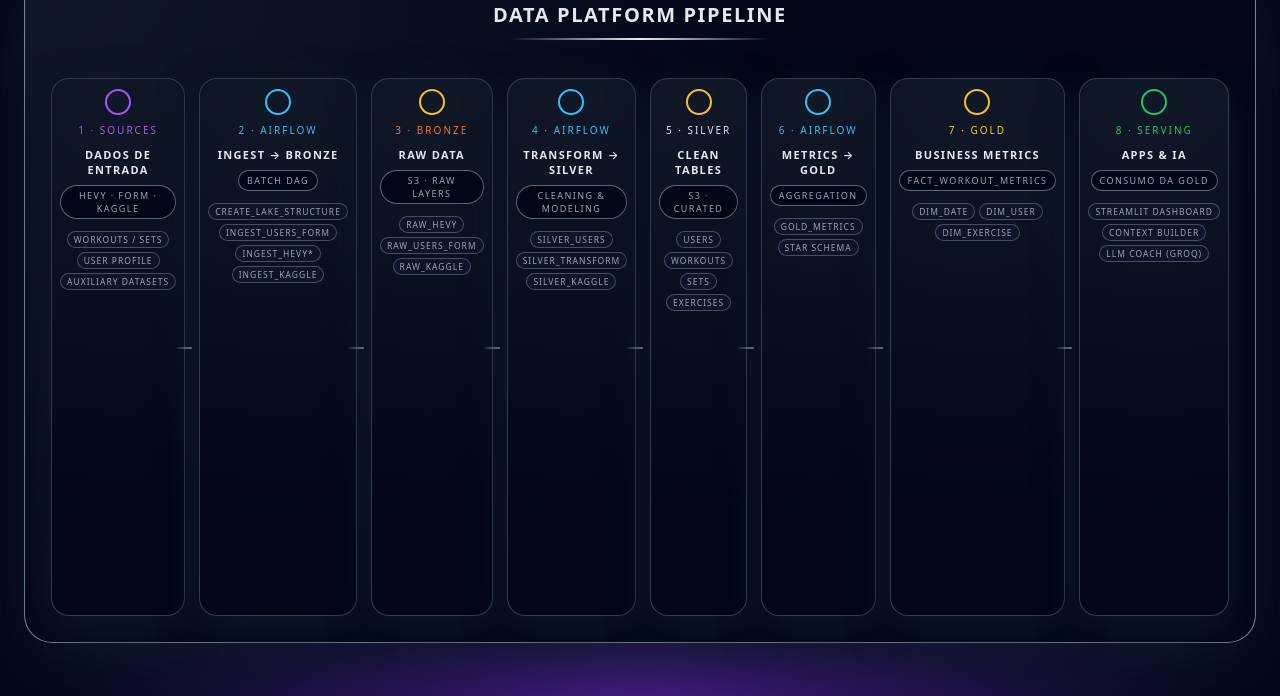
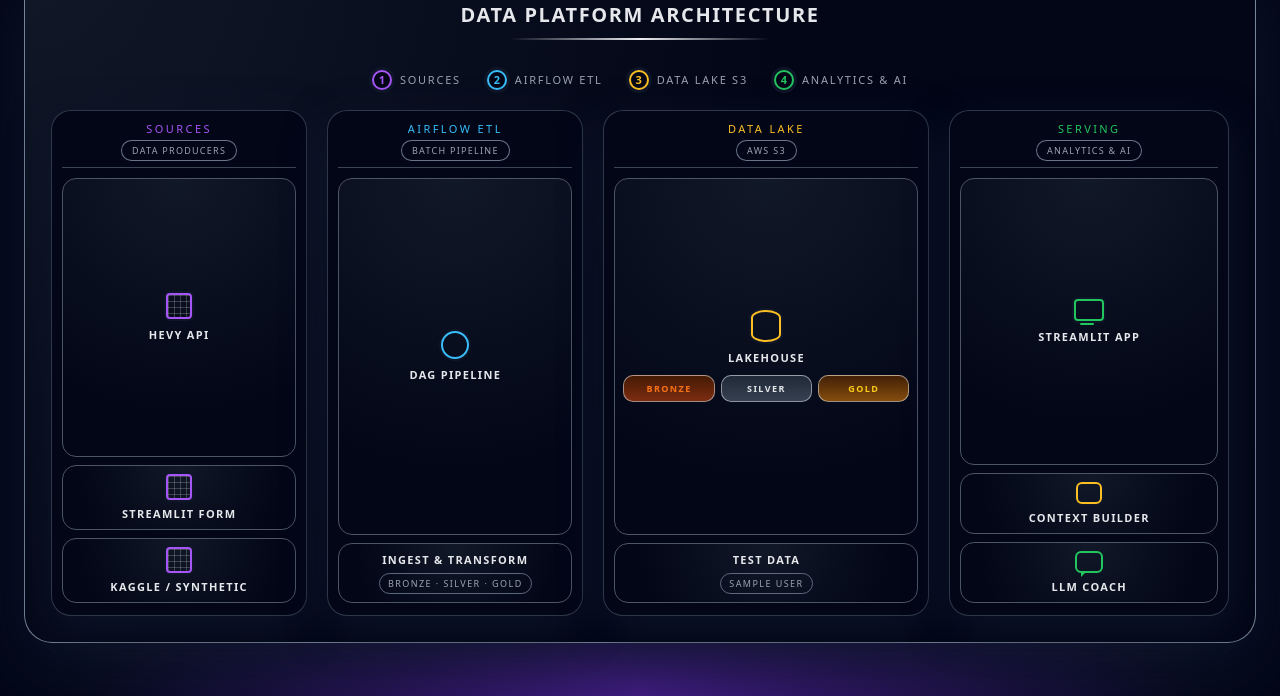
Before and after one commit to DaviSassoL/DaviSassoL.github.io, a plain HTML site: page arquitetura.html in a window 1280 px wide. Shown: the part 104-800 px from the top of the page. Drawn offline with Linux system fonts and the light colour scheme.

Commit message:
Refactor architecture HTML and CSS structure

```diff
--- a/arquitetura.html
+++ b/arquitetura.html
@@ -54,10 +54,10 @@
       flex-direction: column;
     }
 
-    /* HEADER -------------------------------------------------- */
+    /* HEADER ------------------------------------ */
     .header {
       text-align: center;
-      margin-bottom: 18px;
+      margin-bottom: 16px;
     }
 
     .header-title {
@@ -88,74 +88,146 @@
       border-radius: 999px;
     }
 
-    /* PIPELINE PRINCIPAL -------------------------------------- */
-    .pipeline {
-      flex: 1;
-      margin-top: 20px;
+    /* STEPPER ----------------------------------- */
+    .pipeline-strip {
+      margin: 14px auto 10px;
+      max-width: 780px;
       display: flex;
-      align-items: stretch;
+      align-items: center;
       justify-content: space-between;
-      gap: 14px;
+      gap: 10px;
     }
 
-    .stage {
+    .step {
       flex: 1;
-      position: relative;
-      border-radius: 18px;
-      border: 1px solid rgba(55, 65, 81, 0.9);
-      background: radial-gradient(circle at top, #111827 0, #020617 80%);
-      padding: 10px 8px;
       display: flex;
-      flex-direction: column;
       align-items: center;
       gap: 8px;
-      box-shadow: 0 16px 40px rgba(15, 23, 42, 0.85);
     }
 
-    /* “setas” suaves entre os blocos */
-    .stage::after {
+    .step:not(:last-child)::after {
       content: "";
-      position: absolute;
-      top: 50%;
-      right: -8px;
-      width: 16px;
+      flex: 1;
       height: 2px;
       background: linear-gradient(
         90deg,
         rgba(148, 163, 184, 0.1),
-        rgba(148, 163, 184, 0.9)
+        rgba(148, 163, 184, 0.8),
+        rgba(148, 163, 184, 0.1)
       );
       border-radius: 999px;
+      margin-left: 8px;
     }
 
-    .stage:last-child::after {
-      display: none;
+    .step-circle {
+      width: 20px;
+      height: 20px;
+      border-radius: 999px;
+      border: 2px solid rgba(148, 163, 184, 0.9);
+      display: flex;
+      align-items: center;
+      justify-content: center;
+      font-size: 11px;
+      font-weight: 600;
+      background: #020617;
+      box-shadow: 0 0 0 3px rgba(15, 23, 42, 0.95);
     }
 
-    .stage-title {
-      font-size: 10px;
+    .step-label {
+      font-size: 11px;
+      letter-spacing: 0.16em;
       text-transform: uppercase;
-      letter-spacing: 0.2em;
-      text-align: center;
+      color: var(--muted);
+      white-space: nowrap;
     }
 
-    .stage.sources   .stage-title { color: var(--accent-source); }
-    .stage.ingest    .stage-title { color: var(--accent-ingest); }
-    .stage.bronze    .stage-title { color: var(--bronze); }
-    .stage.silver    .stage-title { color: var(--silver); }
-    .stage.gold      .stage-title { color: var(--gold); }
-    .stage.serving   .stage-title { color: var(--accent-serve); }
+    .step.sources .step-circle { border-color: var(--accent-source); color: var(--accent-source); }
+    .step.ingest  .step-circle { border-color: var(--accent-ingest); color: var(--accent-ingest); }
+    .step.lake    .step-circle { border-color: var(--accent-lake);   color: var(--accent-lake); }
+    .step.serve   .step-circle { border-color: var(--accent-serve);  color: var(--accent-serve); }
 
-    .stage-label {
+    /* GRID COLUNAS ------------------------------ */
+    .columns {
+      flex: 1;
+      margin-top: 6px;
+      display: grid;
+      grid-template-columns: 1.1fr 1.1fr 1.4fr 1.2fr;
+      column-gap: 20px;
+      padding-top: 4px;
+    }
+
+    .col {
+      border-radius: 20px;
+      border: 1px solid rgba(55, 65, 81, 0.85);
+      padding: 10px 10px 12px;
+      display: flex;
+      flex-direction: column;
+      gap: 8px;
+      box-shadow: 0 14px 40px rgba(15, 23, 42, 0.8);
+      background: linear-gradient(180deg, #020617 0, #020617 40%, #020617 100%);
+    }
+
+    .col-header {
+      text-align: center;
+      padding-bottom: 6px;
+      border-bottom: 1px solid rgba(75, 85, 99, 0.8);
+      margin-bottom: 2px;
+    }
+
+    .col-title {
+      font-size: 11px;
+      text-transform: uppercase;
+      letter-spacing: 0.22em;
+    }
+
+    .col.sources .col-title { color: var(--accent-source); }
+    .col.ingest  .col-title { color: var(--accent-ingest); }
+    .col.lake    .col-title { color: var(--accent-lake); }
+    .col.serve   .col-title { color: var(--accent-serve); }
+
+    .col-tag {
+      margin-top: 4px;
+      display: inline-flex;
+      padding: 3px 10px;
+      border-radius: 999px;
+      border: 1px solid rgba(148, 163, 184, 0.7);
+      font-size: 9px;
+      text-transform: uppercase;
+      letter-spacing: 0.14em;
+      color: var(--muted);
+      background: #020617;
+    }
+
+    /* BOXES ------------------------------------- */
+    .box {
+      flex: 1;
+      border-radius: 14px;
+      border: 1px solid var(--border-box);
+      background: radial-gradient(circle at top, #111827 0, #020617 80%);
+      display: flex;
+      flex-direction: column;
+      align-items: center;
+      justify-content: center;
+      padding: 10px 8px;
+      gap: 8px;
+    }
+
+    .box.small {
+      flex: 0 0 auto;
+      padding: 8px 6px;
+      gap: 6px;
+    }
+
+    .box-label {
       font-size: 11px;
       font-weight: 600;
       letter-spacing: 0.12em;
       text-transform: uppercase;
       text-align: center;
-      margin-top: 2px;
+      white-space: nowrap;
     }
 
-    .stage-tag {
+    .box-tag {
       font-size: 9px;
       text-transform: uppercase;
       letter-spacing: 0.16em;
@@ -163,70 +235,161 @@
       border-radius: 999px;
       border: 1px solid rgba(148, 163, 184, 0.6);
       color: var(--muted);
-      text-align: center;
-      background: #020617;
     }
 
-    .chip-row {
-      margin-top: 4px;
-      display: flex;
-      flex-wrap: wrap;
-      justify-content: center;
-      gap: 4px;
+    /* ÍCONES BEM SIMPLES ----------------------- */
+    .icon-grid,
+    .icon-gear,
+    .icon-cylinder,
+    .icon-screen,
+    .icon-chat,
+    .icon-context {
+      position: relative;
     }
 
-    .chip {
-      font-size: 8.5px;
-      text-transform: uppercase;
-      letter-spacing: 0.12em;
-      padding: 2px 6px;
-      border-radius: 999px;
-      border: 1px solid rgba(148, 163, 184, 0.4);
-      color: var(--muted);
-      white-space: nowrap;
-      background: rgba(15, 23, 42, 0.95);
-    }
-
-    /* Ícones muito simples ------------------------------------ */
-    .icon {
-      width: 26px;
-      height: 26px;
-      border-radius: 999px;
-      border: 2px solid rgba(148, 163, 184, 0.8);
+    .icon-grid::before {
+      content: "";
+      width: 22px;
+      height: 22px;
+      border-radius: 4px;
+      border: 2px solid var(--accent-source);
+      display: block;
+      background-image:
+        linear-gradient(#ffffff33 1px, transparent 1px),
+        linear-gradient(90deg, #ffffff33 1px, transparent 1px);
+      background-size: 6px 6px;
       box-shadow: 0 0 0 2px rgba(15, 23, 42, 0.9);
     }
 
-    .stage.sources .icon  { border-color: var(--accent-source); }
-    .stage.ingest  .icon  { border-color: var(--accent-ingest); }
-    .stage.bronze  .icon,
-    .stage.silver  .icon,
-    .stage.gold    .icon  { border-color: var(--accent-lake); }
-    .stage.serving .icon  { border-color: var(--accent-serve); }
+    .icon-gear::before {
+      content: "";
+      width: 24px;
+      height: 24px;
+      border-radius: 50%;
+      border: 2px solid var(--accent-ingest);
+      display: block;
+      box-shadow: 0 0 0 2px rgba(15, 23, 42, 0.9);
+    }
 
-    /* RESPONSIVO ---------------------------------------------- */
-    @media (max-width: 1024px) {
+    .icon-cylinder::before {
+      content: "";
+      width: 26px;
+      height: 28px;
+      border-radius: 50% / 24%;
+      border: 2px solid var(--accent-lake);
+      display: block;
+      box-shadow: 0 0 0 2px rgba(15, 23, 42, 0.9);
+    }
+
+    .icon-screen::before {
+      content: "";
+      width: 26px;
+      height: 18px;
+      border-radius: 4px;
+      border: 2px solid var(--accent-serve);
+      display: block;
+      box-shadow: 0 0 0 2px rgba(15, 23, 42, 0.9);
+    }
+
+    .icon-screen::after {
+      content: "";
+      position: absolute;
+      bottom: -4px;
+      left: 6px;
+      width: 14px;
+      height: 2px;
+      border-radius: 999px;
+      background: var(--accent-serve);
+    }
+
+    .icon-chat::before {
+      content: "";
+      width: 24px;
+      height: 18px;
+      border-radius: 6px;
+      border: 2px solid var(--accent-serve);
+      display: block;
+      position: relative;
+    }
+
+    .icon-chat::after {
+      content: "";
+      position: absolute;
+      left: 6px;
+      bottom: -4px;
+      border-width: 6px 6px 0 0;
+      border-style: solid;
+      border-color: var(--accent-serve) transparent transparent transparent;
+    }
+
+    .icon-context::before {
+      content: "";
+      width: 22px;
+      height: 18px;
+      border-radius: 6px;
+      border: 2px solid var(--accent-lake);
+      display: block;
+      box-shadow: 0 0 0 2px rgba(15, 23, 42, 0.9);
+    }
+
+    /* MEDALLION: Bronze/Silver/Gold ------------- */
+    .medallion {
+      display: flex;
+      width: 100%;
+      gap: 6px;
+      margin-top: 2px;
+    }
+
+    .med-layer {
+      flex: 1;
+      border-radius: 10px;
+      padding: 6px 4px;
+      font-size: 9px;
+      text-transform: uppercase;
+      letter-spacing: 0.16em;
+      font-weight: 600;
+      text-align: center;
+      border: 1px solid rgba(248, 250, 252, 0.5);
+    }
+
+    .med-layer.bronze {
+      background: linear-gradient(180deg, #451a03, #7c2d12);
+      color: var(--bronze);
+    }
+
+    .med-layer.silver {
+      background: linear-gradient(180deg, #1f2937, #374151);
+      color: var(--silver);
+    }
+
+    .med-layer.gold {
+      background: linear-gradient(180deg, #422006, #854d0e);
+      color: var(--gold);
+    }
+
+    /* RESPONSIVO -------------------------------- */
+    @media (max-width: 960px) {
       .diagram {
         aspect-ratio: auto;
+        padding: 16px;
       }
-      .pipeline {
-        flex-wrap: wrap;
-        row-gap: 14px;
-      }
-      .stage {
-        flex: 1 1 calc(50% - 10px);
-      }
-      .stage::after {
-        display: none;
+      .columns {
+        grid-template-columns: 1fr 1fr;
+        row-gap: 16px;
       }
     }
 
     @media (max-width: 640px) {
       body { padding: 12px; }
-      .pipeline {
+      .columns {
+        grid-template-columns: 1fr;
+      }
+      .pipeline-strip {
         flex-direction: column;
+        gap: 6px;
       }
-      .stage {
-        flex: 1 1 auto;
+      .step:not(:last-child)::after {
+        display: none;
       }
     }
   </style>
@@ -235,116 +398,119 @@
   <div class="diagram">
     <header class="header">
       <div class="header-title">INSTRUCTOR WORKOUT</div>
-      <div class="header-subtitle">DATA PLATFORM PIPELINE</div>
+      <div class="header-subtitle">DATA PLATFORM ARCHITECTURE</div>
       <div class="header-line"></div>
     </header>
 
-    <main class="pipeline">
-      <!-- 1. SOURCES -->
-      <section class="stage sources">
-        <div class="icon"></div>
-        <div class="stage-title">1 · Sources</div>
-        <div class="stage-label">Dados de Entrada</div>
-        <div class="stage-tag">Hevy · Form · Kaggle</div>
-        <div class="chip-row">
-          <span class="chip">Workouts / Sets</span>
-          <span class="chip">User Profile</span>
-          <span class="chip">Auxiliary Datasets</span>
+    <!-- ETAPAS PRINCIPAIS -->
+    <div class="pipeline-strip">
+      <div class="step sources">
+        <div class="step-circle">1</div>
+        <div class="step-label">Sources</div>
+      </div>
+      <div class="step ingest">
+        <div class="step-circle">2</div>
+        <div class="step-label">Airflow ETL</div>
+      </div>
+      <div class="step lake">
+        <div class="step-circle">3</div>
+        <div class="step-label">Data Lake S3</div>
+      </div>
+      <div class="step serve">
+        <div class="step-circle">4</div>
+        <div class="step-label">Analytics &amp; AI</div>
+      </div>
+    </div>
+
+    <!-- COLUNAS -->
+    <div class="columns">
+      <!-- SOURCES -->
+      <section class="col sources">
+        <div class="col-header">
+          <div class="col-title">Sources</div>
+          <div class="col-tag">Data Producers</div>
+        </div>
+
+        <div class="box">
+          <div class="icon-grid"></div>
+          <div class="box-label">Hevy API</div>
+        </div>
+
+        <div class="box small">
+          <div class="icon-grid"></div>
+          <div class="box-label">Streamlit Form</div>
+        </div>
+
+        <div class="box small">
+          <div class="icon-grid"></div>
+          <div class="box-label">Kaggle / Synthetic</div>
         </div>
       </section>
 
-      <!-- 2. ETL → BRONZE -->
-      <section class="stage ingest">
-        <div class="icon"></div>
-        <div class="stage-title">2 · Airflow</div>
-        <div class="stage-label">Ingest → Bronze</div>
-        <div class="stage-tag">Batch DAG</div>
-        <div class="chip-row">
-          <span class="chip">create_lake_structure</span>
-          <span class="chip">ingest_users_form</span>
-          <span class="chip">ingest_hevy*</span>
-          <span class="chip">ingest_kaggle</span>
+      <!-- INGEST -->
+      <section class="col ingest">
+        <div class="col-header">
+          <div class="col-title">Airflow ETL</div>
+          <div class="col-tag">Batch Pipeline</div>
+        </div>
+
+        <div class="box">
+          <div class="icon-gear"></div>
+          <div class="box-label">DAG Pipeline</div>
+        </div>
+
+        <div class="box small">
+          <div class="box-label">Ingest &amp; Transform</div>
+          <div class="box-tag">Bronze · Silver · Gold</div>
         </div>
       </section>
 
-      <!-- 3. BRONZE -->
-      <section class="stage bronze">
-        <div class="icon"></div>
-        <div class="stage-title">3 · Bronze</div>
-        <div class="stage-label">Raw Data</div>
-        <div class="stage-tag">S3 · Raw Layers</div>
-        <div class="chip-row">
-          <span class="chip">raw_hevy</span>
-          <span class="chip">raw_users_form</span>
-          <span class="chip">raw_kaggle</span>
+      <!-- DATA LAKE -->
+      <section class="col lake">
+        <div class="col-header">
+          <div class="col-title">Data Lake</div>
+          <div class="col-tag">AWS S3</div>
+        </div>
+
+        <div class="box">
+          <div class="icon-cylinder"></div>
+          <div class="box-label">Lakehouse</div>
+          <div class="medallion">
+            <div class="med-layer bronze">Bronze</div>
+            <div class="med-layer silver">Silver</div>
+            <div class="med-layer gold">Gold</div>
+          </div>
+        </div>
+
+        <div class="box small">
+          <div class="box-label">Test Data</div>
+          <div class="box-tag">Sample User</div>
         </div>
       </section>
 
-      <!-- 4. ETL → SILVER -->
-      <section class="stage ingest">
-        <div class="icon"></div>
-        <div class="stage-title">4 · Airflow</div>
-        <div class="stage-label">Transform → Silver</div>
-        <div class="stage-tag">Cleaning &amp; Modeling</div>
-        <div class="chip-row">
-          <span class="chip">silver_users</span>
-          <span class="chip">silver_transform</span>
-          <span class="chip">silver_kaggle</span>
+      <!-- SERVING -->
+      <section class="col serve">
+        <div class="col-header">
+          <div class="col-title">Serving</div>
+          <div class="col-tag">Analytics &amp; AI</div>
+        </div>
+
+        <div class="box">
+          <div class="icon-screen"></div>
+          <div class="box-label">Streamlit App</div>
+        </div>
+
+        <div class="box small">
+          <div class="icon-context"></div>
+          <div class="box-label">Context Builder</div>
+        </div>
+
+        <div class="box small">
+          <div class="icon-chat"></div>
+          <div class="box-label">LLM Coach</div>
         </div>
       </section>
-
-      <!-- 5. SILVER -->
-      <section class="stage silver">
-        <div class="icon"></div>
-        <div class="stage-title">5 · Silver</div>
-        <div class="stage-label">Clean Tables</div>
-        <div class="stage-tag">S3 · Curated</div>
-        <div class="chip-row">
-          <span class="chip">users</span>
-          <span class="chip">workouts</span>
-          <span class="chip">sets</span>
-          <span class="chip">exercises</span>
-        </div>
-      </section>
-
-      <!-- 6. ETL → GOLD -->
-      <section class="stage ingest">
-        <div class="icon"></div>
-        <div class="stage-title">6 · Airflow</div>
-        <div class="stage-label">Metrics → Gold</div>
-        <div class="stage-tag">Aggregation</div>
-        <div class="chip-row">
-          <span class="chip">gold_metrics</span>
-          <span class="chip">star schema</span>
-        </div>
-      </section>
-
-      <!-- 7. GOLD -->
-      <section class="stage gold">
-        <div class="icon"></div>
-        <div class="stage-title">7 · Gold</div>
-        <div class="stage-label">Business Metrics</div>
-        <div class="stage-tag">fact_workout_metrics</div>
-        <div class="chip-row">
-          <span class="chip">dim_date</span>
-          <span class="chip">dim_user</span>
-          <span class="chip">dim_exercise</span>
-        </div>
-      </section>
-
-      <!-- 8. SERVING -->
-      <section class="stage serving">
-        <div class="icon"></div>
-        <div class="stage-title">8 · Serving</div>
-        <div class="stage-label">Apps &amp; IA</div>
-        <div class="stage-tag">Consumo da Gold</div>
-        <div class="chip-row">
-          <span class="chip">Streamlit Dashboard</span>
-          <span class="chip">Context Builder</span>
-          <span class="chip">LLM Coach (GROQ)</span>
-        </div>
-      </section>
-    </main>
+    </div>
   </div>
 </body>
 </html>
```
